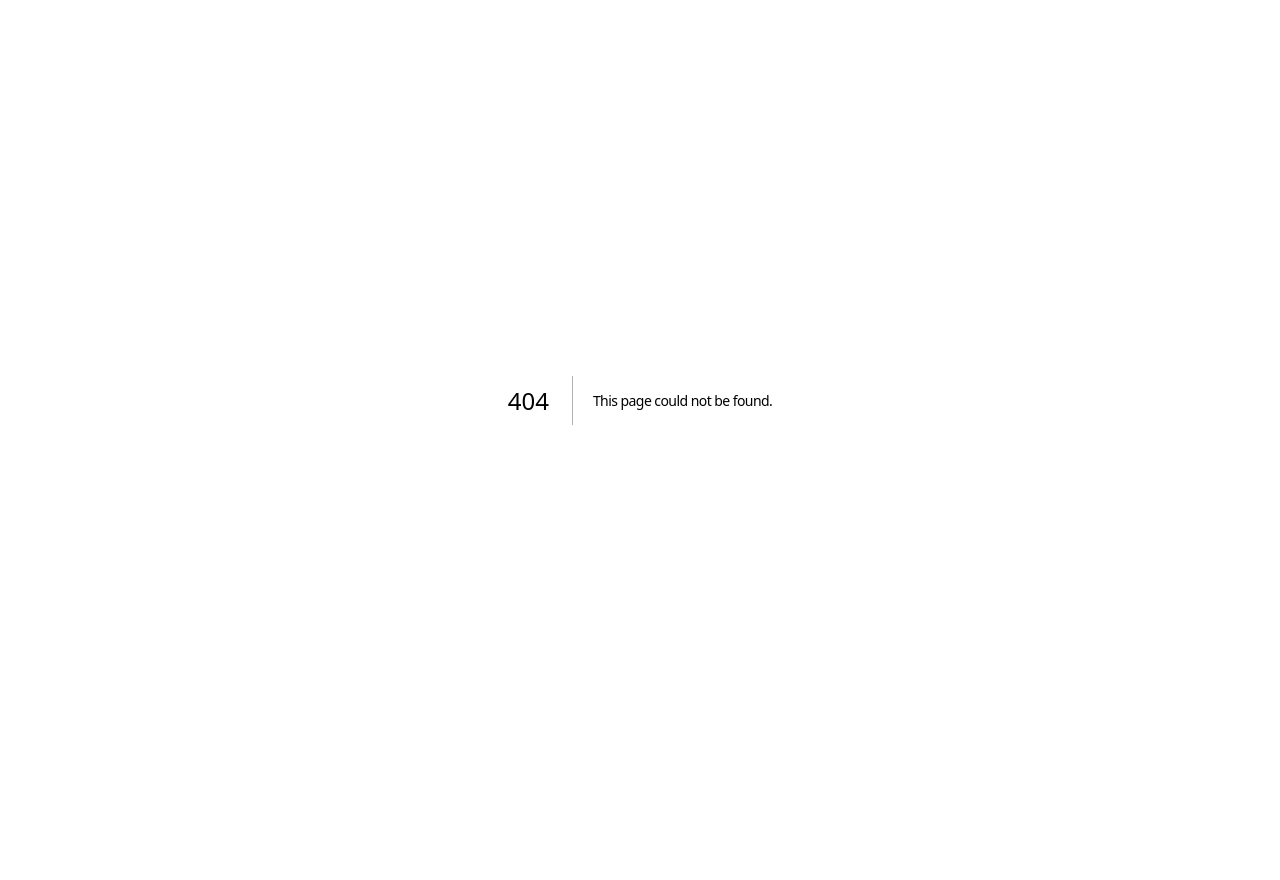
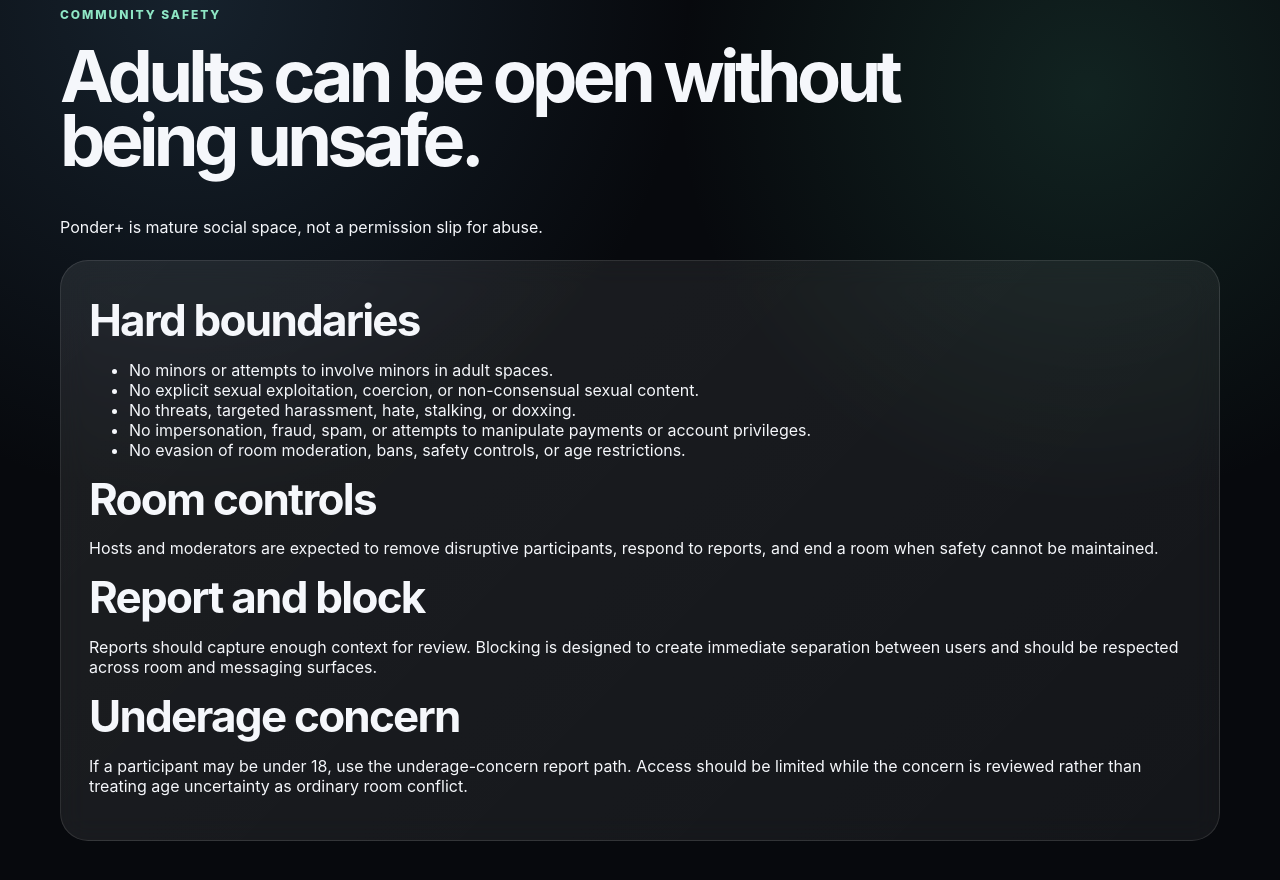
Before and after one commit to christus-rex/Ponder-, a Next.js app: page /safety in a window 1280 px wide. Before the commit this address had no page. Shown: the top 880 px of the page. Before the commit the page ends 800 px from the top, so only its background shows below. Built offline with nearby package versions, Linux system fonts and the light colour scheme.

Commit message:
docs: add community safety page

```diff
--- /dev/null
+++ b/app/safety/page.tsx
@@ -0,0 +1,40 @@
+export default function SafetyPage() {
+  return (
+    <main className="shell">
+      <section className="hero" style={{ minHeight: 260 }}>
+        <div className="eyebrow">COMMUNITY SAFETY</div>
+        <h1 style={{ fontSize: "clamp(42px, 7vw, 72px)" }}>Adults can be open without being unsafe.</h1>
+        <p className="lede">Ponder+ is mature social space, not a permission slip for abuse.</p>
+      </section>
+
+      <section className="panel" style={{ marginBottom: 80 }}>
+        <h2>Hard boundaries</h2>
+        <ul>
+          <li>No minors or attempts to involve minors in adult spaces.</li>
+          <li>No explicit sexual exploitation, coercion, or non-consensual sexual content.</li>
+          <li>No threats, targeted harassment, hate, stalking, or doxxing.</li>
+          <li>No impersonation, fraud, spam, or attempts to manipulate payments or account privileges.</li>
+          <li>No evasion of room moderation, bans, safety controls, or age restrictions.</li>
+        </ul>
+
+        <h2>Room controls</h2>
+        <p>
+          Hosts and moderators are expected to remove disruptive participants, respond to reports,
+          and end a room when safety cannot be maintained.
+        </p>
+
+        <h2>Report and block</h2>
+        <p>
+          Reports should capture enough context for review. Blocking is designed to create immediate
+          separation between users and should be respected across room and messaging surfaces.
+        </p>
+
+        <h2>Underage concern</h2>
+        <p>
+          If a participant may be under 18, use the underage-concern report path. Access should be limited
+          while the concern is reviewed rather than treating age uncertainty as ordinary room conflict.
+        </p>
+      </section>
+    </main>
+  );
+}
```
